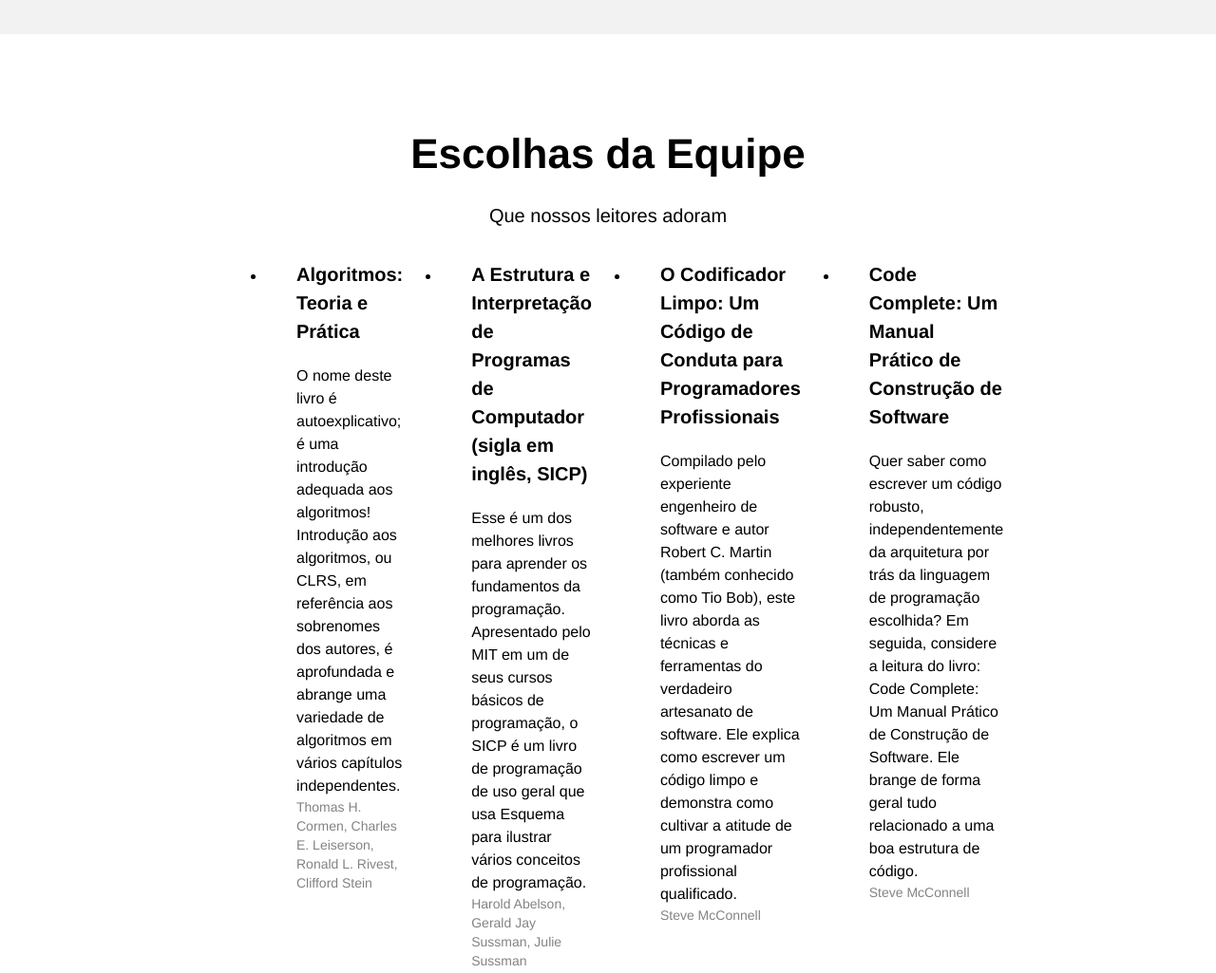
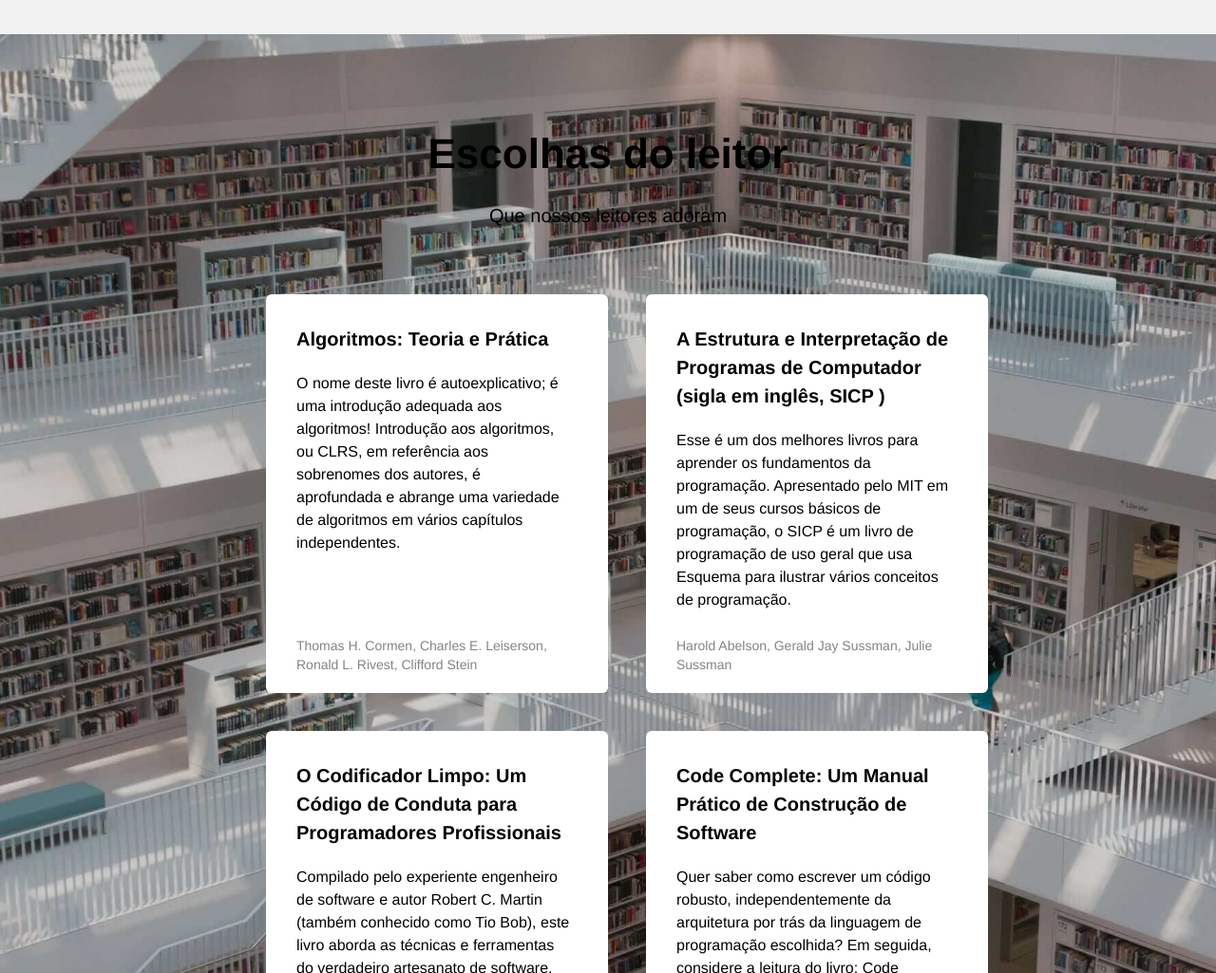
Before and after one commit to Guilherme-PRO/web_project_library, a plain HTML site: page index.html in a window 1280 px wide. Shown: the part 1660-2685 px from the top of the page at 95% size. Drawn offline with Linux system fonts and the light colour scheme.

Commit message:
finalizei o projeto

```diff
--- a/index.html
+++ b/index.html
@@ -151,7 +151,7 @@
           <!-- --------------------------------------------------------------- -->
           <!--   Não apague os comentários até a última etapa do projeto       -->
           <!-- --------------------------------------------------------------- -->
-          <h2 class="staff__title">Escolhas da Equipe</h2>
+          <h2 class="staff__title">Escolhas do leitor</h2>
           <p class="staff__subtitle">Que nossos leitores adoram</p>
           <ul class="staff__card">
             <li class="card">
@@ -175,7 +175,7 @@
               <div class="card__content">
                 <h3 class="card__title">
                   A Estrutura e Interpretação de Programas de Computador (sigla
-                  em inglês, SICP)
+                  em inglês, SICP )
                 </h3>
                 <p class="card__text">
                   Esse é um dos melhores livros para aprender os fundamentos da
@@ -287,25 +287,16 @@
           <!-- --------------------------------------------------------------- -->
           <!--      Não apague os comentários até a última etapa do projeto    -->
           <!-- --------------------------------------------------------------- -->
-          <h2 class="about__title">Sobre a biblioteca</h2>
+          <<h2 class="about__title">Sobre a biblioteca</h2>
         <div class="about__content">
           <p class="about__paragraph">
-              As bibliotecas são essenciais em qualquer cidade, e a Biblioteca
-              Triple Peaks não é exceção. Ele abriu suas portas pela primeira
-              vez em 2018, assim que nossa humilde cidade começou a dar as
-              boas-vindas aos seus primeiros cidadãos!
+            As bibliotecas são essenciais em qualquer cidade, e a Biblioteca Triple Peaks não é exceção. Ele abriu suas portas pela primeira vez em 2018, assim que nossa humilde cidade começou a dar as boas-vindas aos seus primeiros cidadãos!
           </p>
           <p class="about__paragraph">
-              Desde sua abertura inicial, a biblioteca vem recebendo cerca de
-              342 visitantes mensais. É quase 50% da nossa população! Até o
-              momento, a maioria da população tem gostado de fazer leituras de
-              nossos livros e usar nossos amplos recursos on-line.
+            Desde sua abertura inicial, a biblioteca vem recebendo cerca de 342 visitantes mensais. É quase 50% da nossa população! Até o momento, a maioria da população tem gostado de fazer leituras de nossos livros e usar nossos amplos recursos on-line.
           </p>
           <p class="about__paragraph">
-              Torne-se um membro hoje e certifique-se de verificar nossa seção
-              de escolhas da equipe. A seleção dessa semana está repleta de
-              livros que qualquer pessoa interessada em programação adoraria
-              conhecer!
+            Torne-se um membro hoje e certifique-se de verificar nossa seção de escolhas da equipe. A seleção dessa semana está repleta de livros que qualquer pessoa interessada em programação adoraria conhecer!
           </p>
         </div>
         <div class="about__circle"></div>
--- a/styles/style.css
+++ b/styles/style.css
@@ -226,9 +226,12 @@
   font-size: 14px;
   margin: 0;
 }
-
 .staff {
   padding: 100px 0 140px;
+  display: block;
+  padding: 100px 0 140px;
+  background-image: url("../images/staff_picks_background.jpg");
+  background-size: cover;
 }
 
 .staff__title {
@@ -249,8 +252,11 @@
 /* adicionar a regra CSS para sua nova classe aqui. Certifique-se de colocar antes de .card: os pais devem preceder seus filhos */
 .staff__card {
   max-width: 760px;
-  margin: 0 auto;
+  margin: 68px auto auto;
   display: flex;
+  flex-wrap: wrap;
+  justify-content: center;
+  gap: 40px;
 }
 
 .card {
@@ -258,8 +264,9 @@
   border-radius: 6px;
   padding: 32px 40px 20px 32px;
   box-sizing: border-box;
-  width: 420px;
-  height: 760px;
+  width: 360px;
+  height: 420px;
+  list-style-type: none;
 }
 
 .card__content {
@@ -283,10 +290,11 @@
 }
 
 .card__footer {
-  margin: 0;
+  margin: 0 auto;
   font-size: 14px;
   line-height: 20px;
   color: #838383;
+  margin-top: auto;
 }
 
 .membership {
@@ -308,10 +316,15 @@
   padding: 0;
   margin: 100px 0 0;
   /* Adicione estilos */
+  display: flex;
+  flex-wrap: wrap;
+  justify-content: center;
+  gap: 40px;
 }
 
 .step {
   /* Adicione estilos */
+  flex-basis: 220px;
 }
 
 .step__title {
```
Lines whose indentation alone changed are shown as unchanged.
